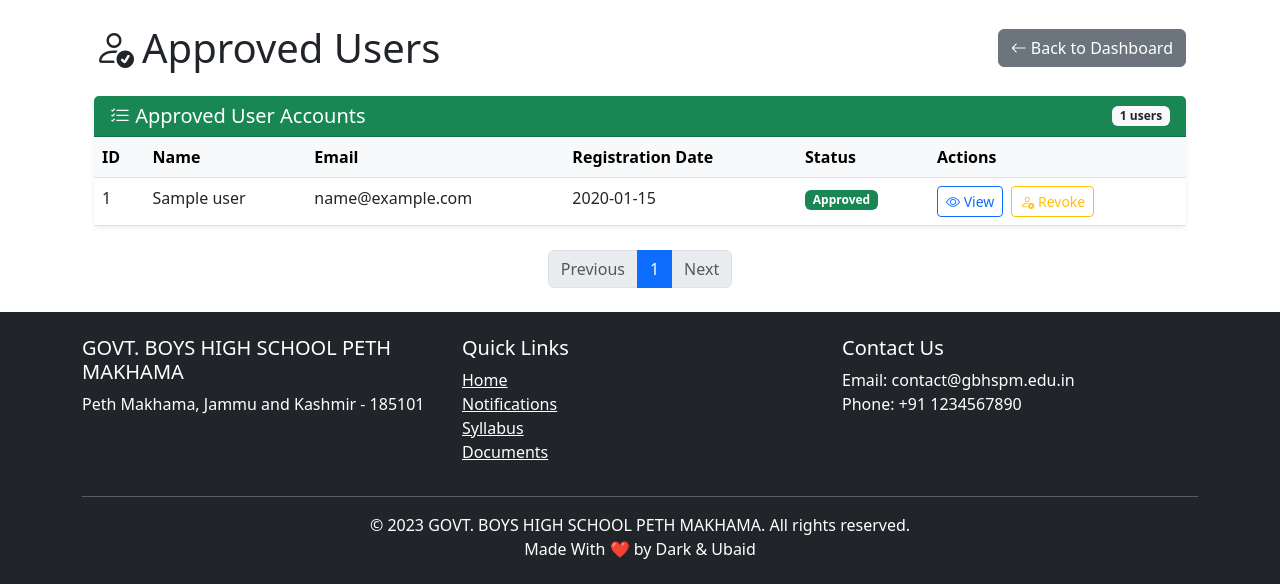
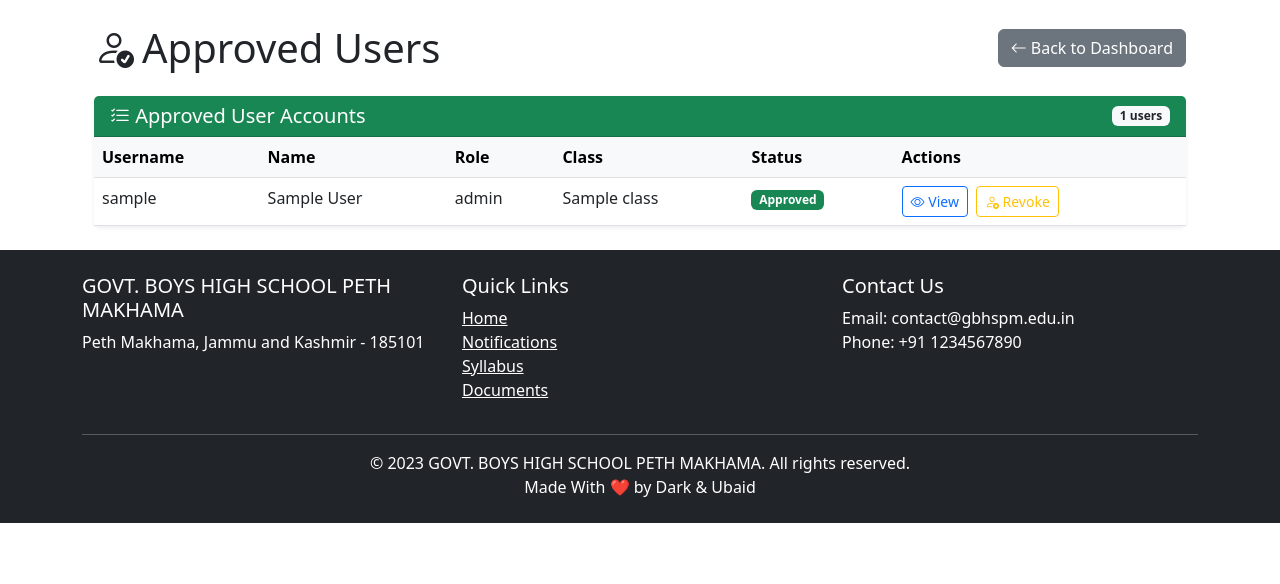
Before and after one commit to d0x-dev/web, a Flask app: template templates/admin/approved_users.html in a window 1280 px wide. Shown: the part 62-646 px from the top of the page. Run offline with Flask 3, Linux system fonts and the light colour scheme; the template is opened without the code that fills it: most values are stand-ins (such as "Sample title", 1, 10 or a date in 2020).

Commit message:
Update approved_users.html

```diff
--- a/templates/admin/approved_users.html
+++ b/templates/admin/approved_users.html
@@ -30,10 +30,10 @@
                 <table class="table table-hover mb-0">
                     <thead class="table-light">
                         <tr>
-                            <th>ID</th>
+                            <th>Username</th>
                             <th>Name</th>
-                            <th>Email</th>
-                            <th>Registration Date</th>
+                            <th>Role</th>
+                            <th>Class</th>
                             <th>Status</th>
                             <th>Actions</th>
                         </tr>
@@ -41,19 +41,25 @@
                     <tbody>
                         {% for user in users %}
                         <tr>
-                            <td>{{ user.id }}</td>
-                            <td>{{ user.name }}</td>
-                            <td>{{ user.email }}</td>
-                            <td>{{ user.registration_date.strftime('%Y-%m-%d') }}</td>
+                            <td>{{ user.username }}</td>
+                            <td>
+                                {% if user.first_name or user.last_name %}
+                                    {{ user.first_name }} {{ user.last_name }}
+                                {% else %}
+                                    -
+                                {% endif %}
+                            </td>
+                            <td>{{ user.role|default('student') }}</td>
+                            <td>{{ user.class|default('-') }}</td>
                             <td>
                                 <span class="badge bg-success">Approved</span>
                             </td>
                             <td>
                                 <div class="d-flex gap-2">
-                                    <a href="#" class="btn btn-sm btn-outline-primary" data-bs-toggle="modal" data-bs-target="#userModal{{ user.id }}">
+                                    <button class="btn btn-sm btn-outline-primary" data-bs-toggle="modal" data-bs-target="#userModal{{ loop.index }}">
                                         <i class="bi bi-eye"></i> View
-                                    </a>
-                                    <form method="POST" action="{{ url_for('revoke_approval', user_id=user.id) }}" class="d-inline">
+                                    </button>
+                                    <form method="POST" action="{{ url_for('revoke_approval', username=user.username) }}" class="d-inline">
                                         <button type="submit" class="btn btn-sm btn-outline-warning">
                                             <i class="bi bi-person-x"></i> Revoke
                                         </button>
@@ -61,42 +67,6 @@
                                 </div>
                             </td>
                         </tr>
-
-                        <!-- User Details Modal -->
-                        <div class="modal fade" id="userModal{{ user.id }}" tabindex="-1" aria-hidden="true">
-                            <div class="modal-dialog modal-lg">
-                                <div class="modal-content">
-                                    <div class="modal-header">
-                                        <h5 class="modal-title">User Details</h5>
-                                        <button type="button" class="btn-close" data-bs-dismiss="modal" aria-label="Close"></button>
-                                    </div>
-                                    <div class="modal-body">
-                                        <div class="row">
-                                            <div class="col-md-6">
-                                                <h6>Basic Information</h6>
-                                                <p><strong>Name:</strong> {{ user.name }}</p>
-                                                <p><strong>Email:</strong> {{ user.email }}</p>
-                                                <p><strong>User ID:</strong> {{ user.id }}</p>
-                                                <p><strong>Status:</strong> <span class="badge bg-success">Approved</span></p>
-                                            </div>
-                                            <div class="col-md-6">
-                                                <h6>Account Details</h6>
-                                                <p><strong>Registration Date:</strong> {{ user.registration_date.strftime('%Y-%m-%d %H:%M') }}</p>
-                                                <p><strong>Last Login:</strong> {{ user.last_login.strftime('%Y-%m-%d %H:%M') if user.last_login else 'Never' }}</p>
-                                            </div>
-                                        </div>
-                                        {% if user.additional_info %}
-                                        <hr>
-                                        <h6>Additional Information</h6>
-                                        <p>{{ user.additional_info }}</p>
-                                        {% endif %}
-                                    </div>
-                                    <div class="modal-footer">
-                                        <button type="button" class="btn btn-secondary" data-bs-dismiss="modal">Close</button>
-                                    </div>
-                                </div>
-                            </div>
-                        </div>
                         {% endfor %}
                     </tbody>
                 </table>
@@ -110,50 +80,48 @@
             {% endif %}
         </div>
     </div>
+</div>
 
-    <!-- Pagination -->
-    {% if pagination %}
-    <nav class="mt-4">
-        <ul class="pagination justify-content-center">
-            {% if pagination.has_prev %}
-            <li class="page-item">
-                <a class="page-link" href="{{ url_for('approved_users', page=pagination.prev_num) }}">Previous</a>
-            </li>
-            {% else %}
-            <li class="page-item disabled">
-                <span class="page-link">Previous</span>
-            </li>
-            {% endif %}
+<!-- Modals for each user -->
+{% for user in users %}
+<div class="modal fade" id="userModal{{ loop.index }}" tabindex="-1" aria-hidden="true">
+    <div class="modal-dialog">
+        <div class="modal-content">
+            <div class="modal-header">
+                <h5 class="modal-title">User Details</h5>
+                <button type="button" class="btn-close" data-bs-dismiss="modal" aria-label="Close"></button>
+            </div>
+            <div class="modal-body">
+                <div class="mb-3">
+                    <h6>Basic Information</h6>
+                    <p><strong>Username:</strong> {{ user.username }}</p>
+                    <p><strong>Name:</strong>
+                        {% if user.first_name or user.last_name %}
+                            {{ user.first_name }} {{ user.last_name }}
+                        {% else %}
+                            Not provided
+                        {% endif %}
+                    </p>
+                    <p><strong>Role:</strong> {{ user.role|default('student') }}</p>
+                </div>
 
-            {% for page_num in pagination.iter_pages() %}
-                {% if page_num %}
-                    {% if page_num == pagination.page %}
-                    <li class="page-item active">
-                        <span class="page-link">{{ page_num }}</span>
-                    </li>
-                    {% else %}
-                    <li class="page-item">
-                        <a class="page-link" href="{{ url_for('approved_users', page=page_num) }}">{{ page_num }}</a>
-                    </li>
-                    {% endif %}
-                {% else %}
-                    <li class="page-item disabled">
-                        <span class="page-link">...</span>
-                    </li>
-                {% endif %}
-            {% endfor %}
+                <div class="mb-3">
+                    <h6>Academic Information</h6>
+                    <p><strong>Class:</strong> {{ user.class|default('Not provided') }}</p>
+                    <p><strong>Roll Number:</strong> {{ user.roll_number|default('Not provided') }}</p>
+                </div>
 
-            {% if pagination.has_next %}
-            <li class="page-item">
-                <a class="page-link" href="{{ url_for('approved_users', page=pagination.next_num) }}">Next</a>
-            </li>
-            {% else %}
-            <li class="page-item disabled">
-                <span class="page-link">Next</span>
-            </li>
-            {% endif %}
-        </ul>
-    </nav>
-    {% endif %}
+                <div class="mb-3">
+                    <h6>Account Status</h6>
+                    <p><strong>Status:</strong> <span class="badge bg-success">Approved</span></p>
+                    <p><strong>Registration Date:</strong> {{ user.date|default('Not available') }}</p>
+                </div>
+            </div>
+            <div class="modal-footer">
+                <button type="button" class="btn btn-secondary" data-bs-dismiss="modal">Close</button>
+            </div>
+        </div>
+    </div>
 </div>
+{% endfor %}
 {% endblock %}
```
